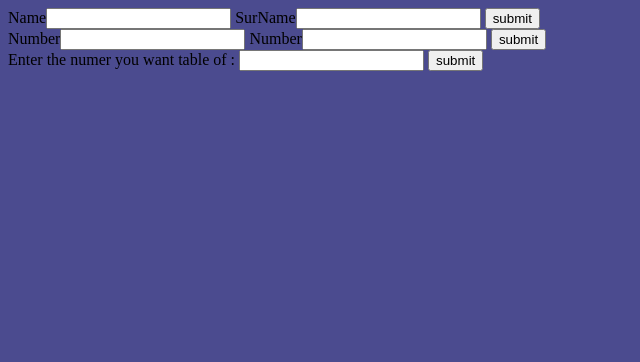
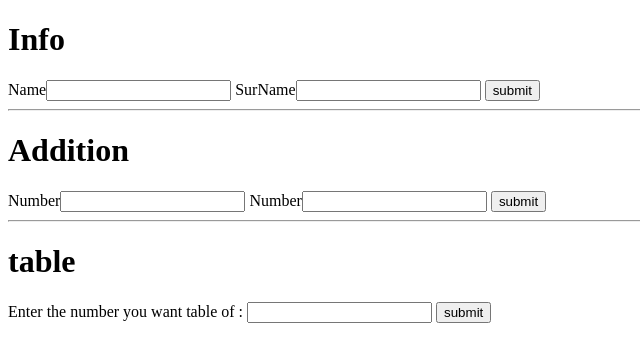
Before and after one commit to Shravankamble/webserver, a plain HTML site: page style/form.html in a window 1280 px wide. Shown: the whole page, without its empty margins (0-640 px from the left). Drawn offline with Linux system fonts and the light colour scheme.

Commit message:
README.md Updated

```diff
--- a/style/form.html
+++ b/style/form.html
@@ -6,8 +6,10 @@
         <meta name="viewport" content="width=device-width, initial-scale=1.0">
         <title>Document</title>
     </head>
-    <body style="background-color: rgb(75, 75, 143);">
+    <!-- style="background-color: rgb(75, 75, 143); -->
+    <body>
         <div>
+            <h1>Info</h1>
             <form method="POST" action="/form">
             <label>Name</label><input name="name" type="text" value=""/>
             <label>SurName</label><input name="surname" type="text", value=""/>
@@ -15,7 +17,9 @@
             <input type="submit", value="submit"/>
             </form>
         </div>
+        <hr>
         <div>
+            <h1>Addition</h1>
             <form method="POST", action="/content">
             <label>Number</label><input name="number1" type="text", value=""/>
             <label>Number</label><input name="number2" type="text", value=""/>
@@ -23,9 +27,11 @@
             <input type="submit", value="submit"/>
             </form>
         </div>
+        <hr>
         <div>
+            <h1>table</h1>
             <form method="POST" action="/table">
-                <label>Enter the numer you want table of : </label><input name="Integer", type="text", value=""/>
+                <label>Enter the number you want table of : </label><input name="Integer", type="text", value=""/>
 
                 <input type="submit", value="submit"/>
             </form>
```
Also changed, not shown: img/Screenshot (4).png (added), img/Screenshot (5).png (added), 1 other file.
